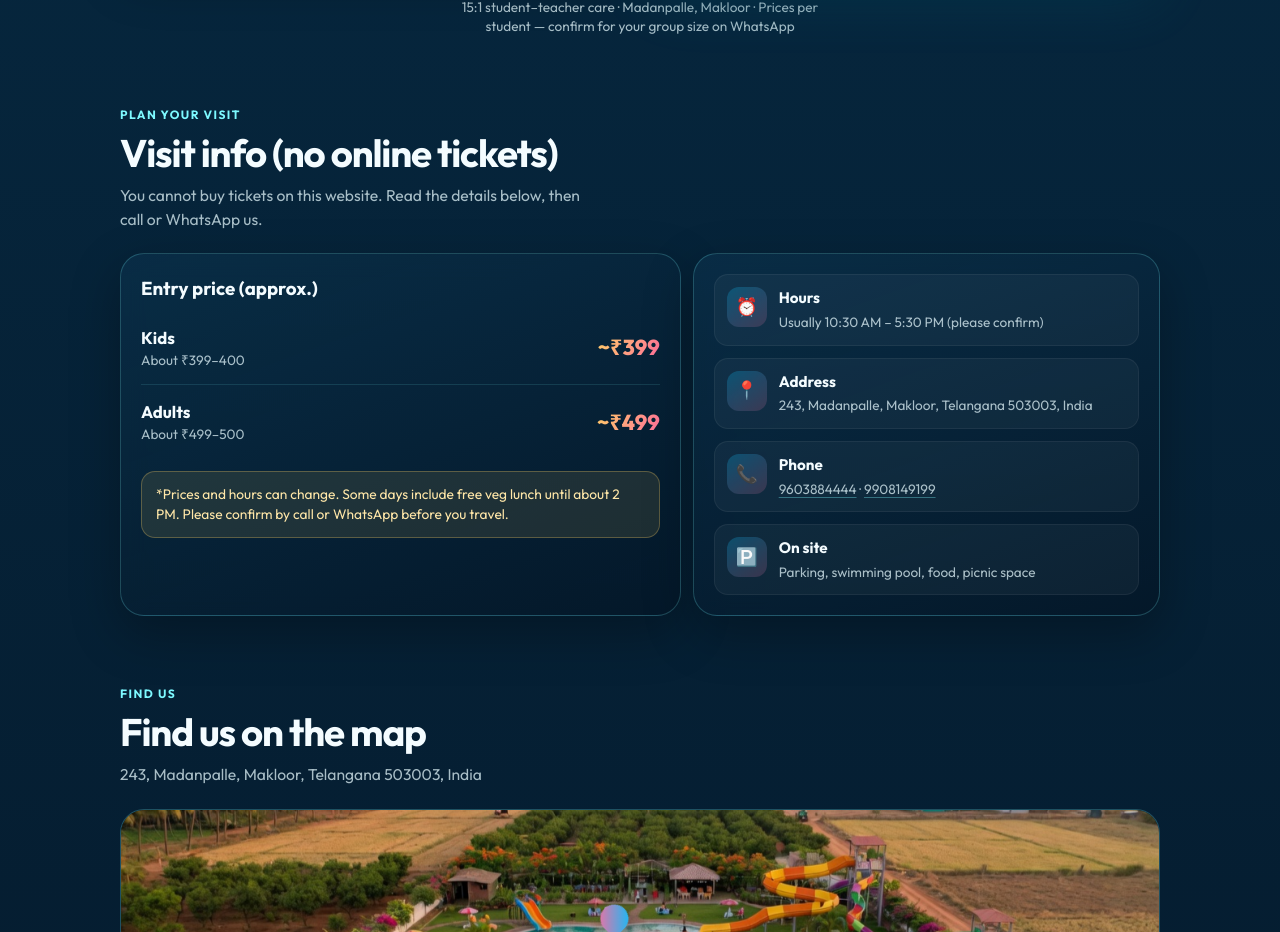
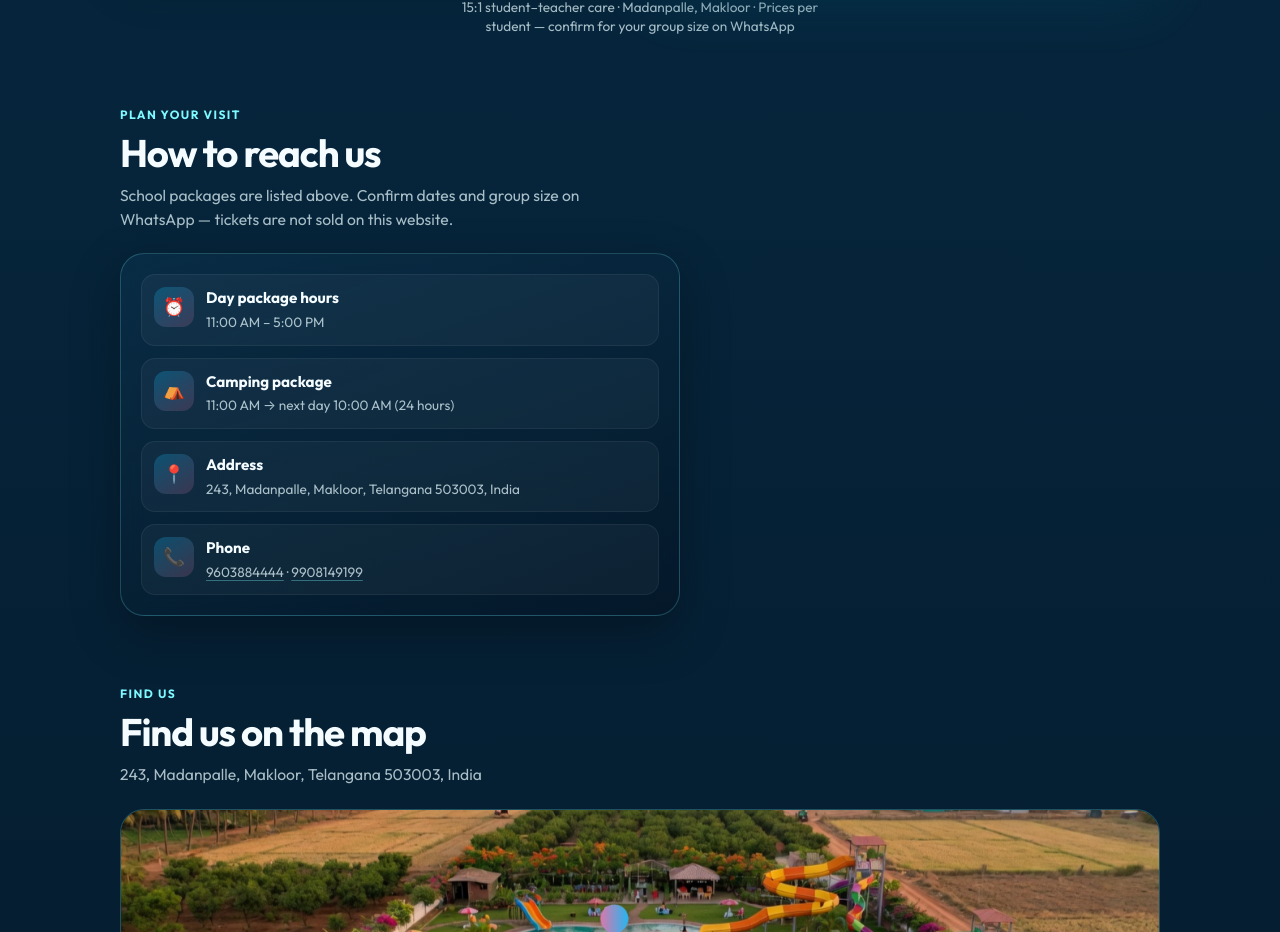
Before and after one commit to pineontheway/subashgardenweb, a React (Vite) app: page / in a window 1280 px wide. Shown: the part 1454-2386 px from the top of the page. Built offline with nearby package versions, Linux system fonts and the light colour scheme.

Commit message:
Remove old kids/adults entry price from Visit info
Drop walk-in pricing that conflicted with school packages; keep
contact, address, and package hours under How to reach us.

```diff
--- a/src/App.tsx
+++ b/src/App.tsx
@@ -349,37 +349,14 @@ export default function App() {
         <section className="section" id="visit">
           <div className="section-head">
             <span className="section-kicker">Plan your visit</span>
-            <h2>Visit info (no online tickets)</h2>
+            <h2>How to reach us</h2>
             <p>
-              You cannot buy tickets on this website. Read the details below,
-              then call or WhatsApp us.
+              School packages are listed above. Confirm dates and group size on
+              WhatsApp — tickets are not sold on this website.
             </p>
           </div>
 
-          <div className="info-grid">
-            <div className="glass-panel">
-              <h3 style={{ marginBottom: 8 }}>Entry price (approx.)</h3>
-              <div className="price-row">
-                <div>
-                  <h3>Kids</h3>
-                  <p>About ₹399–400</p>
-                </div>
-                <div className="price-tag">~₹399</div>
-              </div>
-              <div className="price-row">
-                <div>
-                  <h3>Adults</h3>
-                  <p>About ₹499–500</p>
-                </div>
-                <div className="price-tag">~₹499</div>
-              </div>
-              <p className="note">
-                *Prices and hours can change. Some days include free veg lunch
-                until about 2 PM. Please confirm by call or WhatsApp before you
-                travel.
-              </p>
-            </div>
-
+          <div className="info-grid info-grid--single">
             <div className="glass-panel">
               <div className="meta-list">
                 <div className="meta-item">
@@ -387,8 +364,17 @@ export default function App() {
                     ⏰
                   </div>
                   <div>
-                    <h3>Hours</h3>
-                    <p>Usually 10:30 AM – 5:30 PM (please confirm)</p>
+                    <h3>Day package hours</h3>
+                    <p>11:00 AM – 5:00 PM</p>
+                  </div>
+                </div>
+                <div className="meta-item">
+                  <div className="meta-icon" aria-hidden>
+                    ⛺
+                  </div>
+                  <div>
+                    <h3>Camping package</h3>
+                    <p>11:00 AM → next day 10:00 AM (24 hours)</p>
                   </div>
                 </div>
                 <div className="meta-item">
@@ -411,15 +397,6 @@ export default function App() {
                       {' · '}
                       <a href={`tel:+91${PHONE_SECONDARY}`}>{PHONE_SECONDARY}</a>
                     </p>
-                  </div>
-                </div>
-                <div className="meta-item">
-                  <div className="meta-icon" aria-hidden>
-                    🅿️
-                  </div>
-                  <div>
-                    <h3>On site</h3>
-                    <p>Parking, swimming pool, food, picnic space</p>
                   </div>
                 </div>
               </div>
--- a/src/index.css
+++ b/src/index.css
@@ -897,6 +897,11 @@ ul {
   .info-grid {
     grid-template-columns: 1.2fr 1fr;
   }
+
+  .info-grid--single {
+    grid-template-columns: 1fr;
+    max-width: 560px;
+  }
 }
 
 .glass-panel {
```
